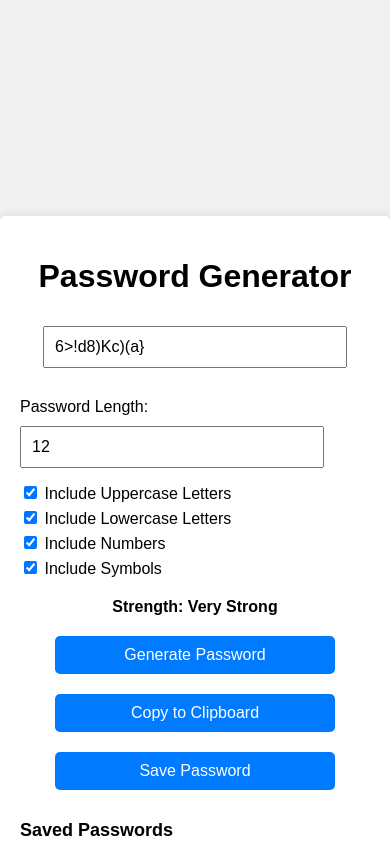
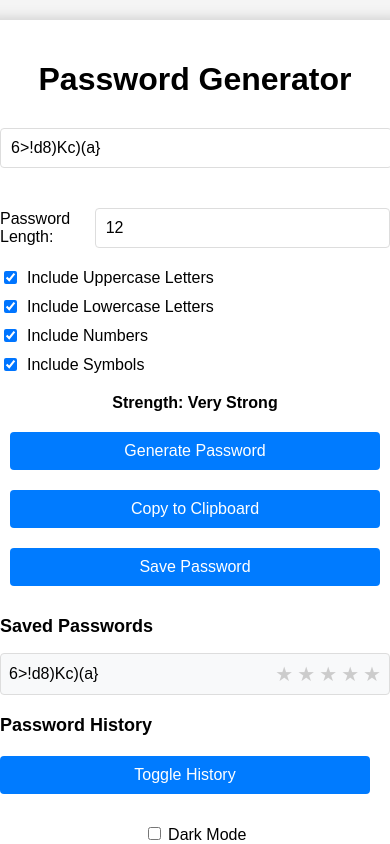
Before and after one commit to SriRanjani30/Password-Generator, a plain HTML site: page Password.html in a window 390 px wide. Both pictures are taken after a click on the button "Save Password". Shown: the top 844 px of the page. Drawn offline with Linux system fonts and the light colour scheme.

Commit message:
Update Password.html

```diff
--- a/Password.html
+++ b/Password.html
@@ -8,36 +8,44 @@
         body {
             font-family: Arial, sans-serif;
             display: flex;
+            flex-direction: column;
             justify-content: center;
             align-items: center;
-            height: 150vh;
-            background-color: #f0f0f0;
+            min-height: 100vh;
             margin: 0;
+            background-color: #f5f5f5;
             transition: background-color 0.3s, color 0.3s;
         }
         .container {
             text-align: center;
             padding: 20px;
             background-color: #fff;
-            box-shadow: 0 0 10px rgba(0, 0, 0, 0.1);
-            border-radius: 5px;
+            box-shadow: 0 0 15px rgba(0, 0, 0, 0.2);
+            border-radius: 8px;
             max-width: 400px;
+            width: 100%;
             transition: background-color 0.3s, color 0.3s;
+            margin: 20px;
+        }
+        h1 {
+            margin-bottom: 20px;
         }
         input[type="text"], input[type="number"], input[type="password"], input[type="button"], button {
-            width: 80%;
+            width: calc(100% - 20px);
             padding: 10px;
             margin: 10px 0;
             font-size: 16px;
+            border-radius: 4px;
+            border: 1px solid #ddd;
+        }
+        input[type="number"] {
+            width: calc(100% - 20px);
         }
         button {
-            padding: 10px 20px;
+            background-color: #007bff;
+            color: #fff;
+            border: none;
             cursor: pointer;
-            border: none;
-            background-color: #007BFF;
-            color: white;
-            border-radius: 5px;
-            margin: 10px;
         }
         button:hover {
             background-color: #0056b3;
@@ -47,16 +55,20 @@
             margin: 20px 0;
         }
         .options label {
-            display: block;
-            margin-bottom: 5px;
+            display: flex;
+            align-items: center;
+            margin-bottom: 10px;
+        }
+        .options input[type="checkbox"] {
+            margin-right: 10px;
         }
         .strength {
             font-weight: bold;
             margin: 10px 0;
         }
         .saved-passwords, .password-history {
+            text-align: left;
             margin-top: 20px;
-            text-align: left;
         }
         .saved-passwords h2, .password-history h2 {
             font-size: 18px;
@@ -67,23 +79,20 @@
             padding: 0;
         }
         .saved-passwords li, .password-history li {
-            background: #e0e0e0;
-            padding: 5px;
+            background: #f8f9fa;
+            padding: 8px;
             margin: 5px 0;
-            border-radius: 3px;
+            border-radius: 4px;
             display: flex;
             justify-content: space-between;
+            align-items: center;
         }
-        .dark-mode-toggle {
-            cursor: pointer;
-            margin-top: 10px;
-        }
-        .hidden {
-            display: none;
+        .saved-passwords li {
+            border: 1px solid #ddd;
         }
         .rating {
             display: flex;
-            gap: 5px;
+            gap: 4px;
         }
         .star {
             cursor: pointer;
@@ -93,12 +102,25 @@
         .star.selected {
             color: #ffcc00;
         }
+        .dark-mode-toggle, .auth-section, #logoutButton {
+            margin-top: 20px;
+        }
+        .auth-section {
+            display: none;
+            text-align: center;
+        }
+        #logoutButton {
+            display: none;
+        }
+        .hidden {
+            display: none;
+        }
     </style>
 </head>
 <body>
     <div class="container">
         <h1>Password Generator</h1>
-        <input type="text" id="password" readonly>
+        <input type="text" id="password" readonly placeholder="Generated password">
         <div class="options">
             <label>
                 Password Length:
@@ -135,12 +157,12 @@
                 <input type="checkbox" id="darkModeToggle" onchange="toggleDarkMode()"> Dark Mode
             </label>
         </div>
-        <div id="authSection" class="hidden">
+        <div id="authSection" class="auth-section">
             <h2>Login</h2>
             <input type="password" id="passwordInput" placeholder="Enter Password">
             <input type="button" value="Login" onclick="login()">
         </div>
-        <button id="logoutButton" class="hidden" onclick="logout()">Logout</button>
+        <button id="logoutButton" onclick="logout()">Logout</button>
     </div>
 
     <script>
@@ -215,7 +237,7 @@
             });
 
             const savedPasswords = getSavedPasswords();
-            const index = savedPasswords.indexOf(password);
+            const index = savedPasswords.findIndex(p => typeof p === 'object' && p.password === password);
             if (index !== -1) {
                 savedPasswords[index] = { password, rating };
                 localStorage.setItem('savedPasswords', JSON.stringify(savedPasswords));
@@ -275,7 +297,7 @@
                 document.querySelector('.container').style.backgroundColor = '#444';
                 document.querySelector('.container').style.color = '#fff';
             } else {
-                document.body.style.backgroundColor = '#f0f0f0';
+                document.body.style.backgroundColor = '#f5f5f5';
                 document.body.style.color = '#000';
                 document.querySelector('.container').style.backgroundColor = '#fff';
                 document.querySelector('.container').style.color = '#000';
@@ -313,8 +335,6 @@
             document.getElementById('logoutButton').classList.add('hidden');
             alert('Logged out successfully!');
         }
-
-        // Initial generation of password and load saved passwords
         generatePassword();
         loadSavedPasswords();
     </script>
```
